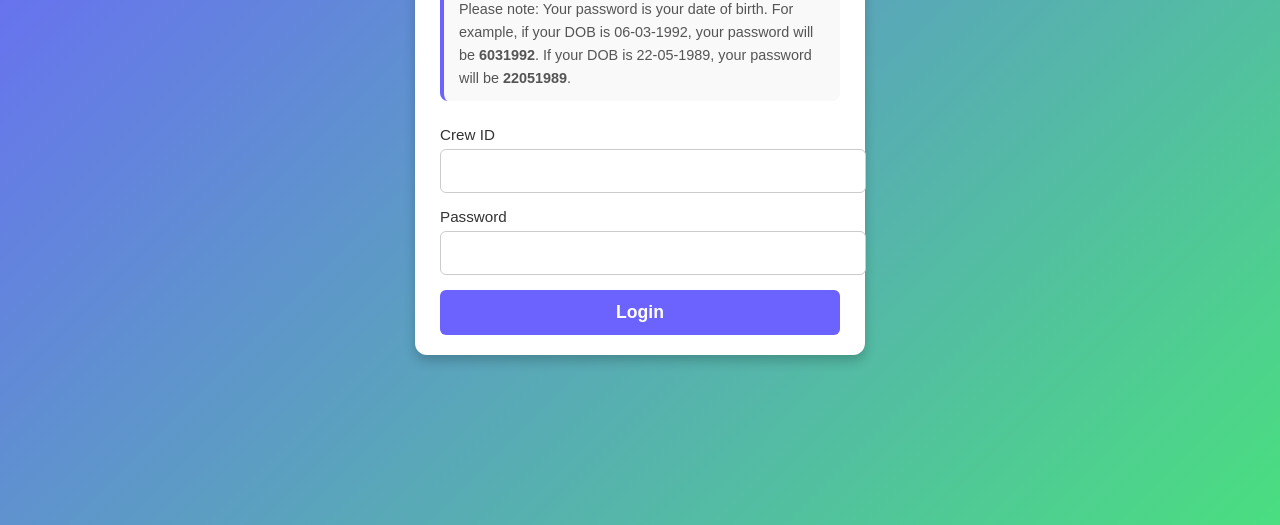
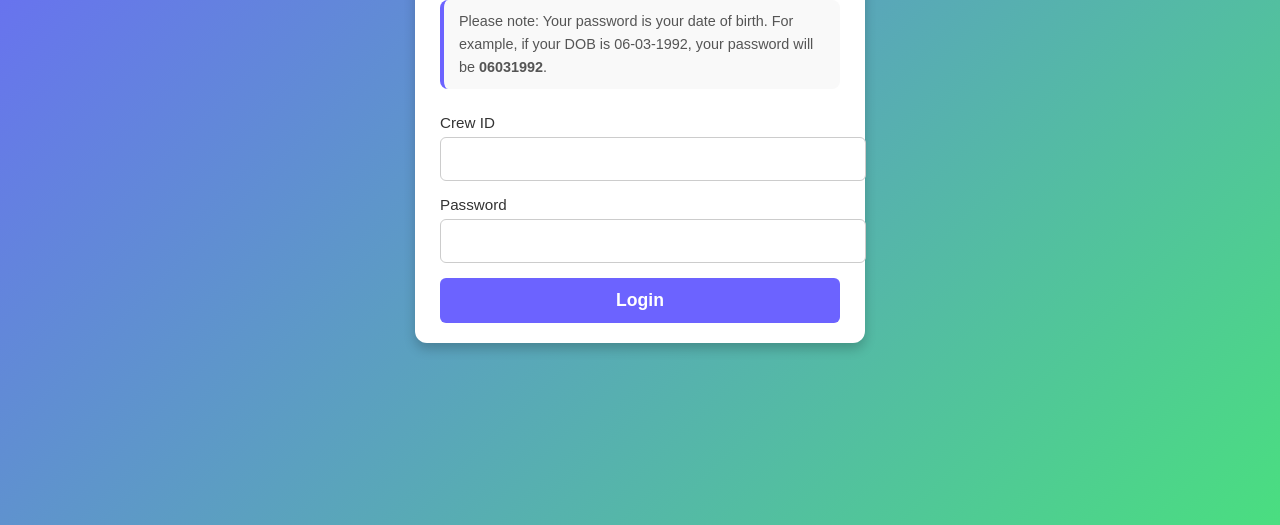
Before and after one commit to SrDeeOpBSP/runningroomfeedback, a plain HTML site: page index.html in a window 1280 px wide. Shown: the part 275-800 px from the top of the page. Drawn offline with Linux system fonts and the light colour scheme.

Commit message:
Add files via upload

```diff
--- a/index.html
+++ b/index.html
@@ -9,7 +9,7 @@
 <body>
     <div class="login-container">
         <h1>Login</h1>
-        <p>Please note: Your password is your date of birth. For example, if your DOB is 06-03-1992, your password will be <strong>6031992</strong>. If your DOB is 22-05-1989, your password will be <strong>22051989</strong>.</p>
+        <p>Please note: Your password is your date of birth. For example, if your DOB is 06-03-1992, your password will be <strong>06031992</strong>. </p>
         <form id="login-form">
             <div class="form-group">
                 <label for="crew-id">Crew ID</label>
```
